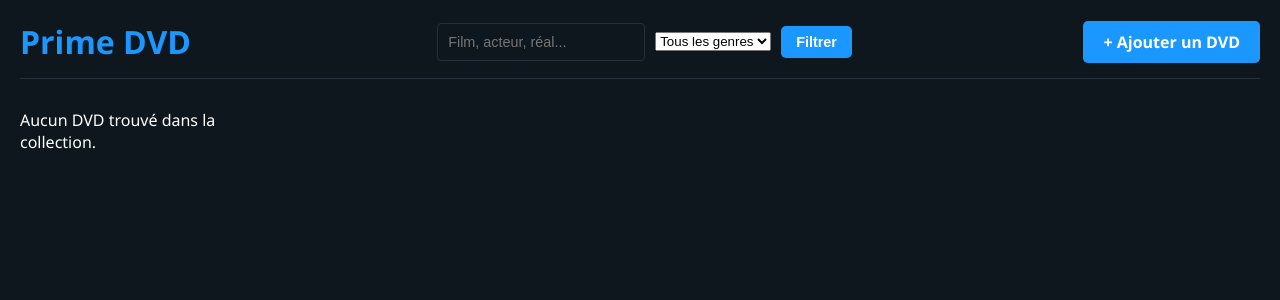
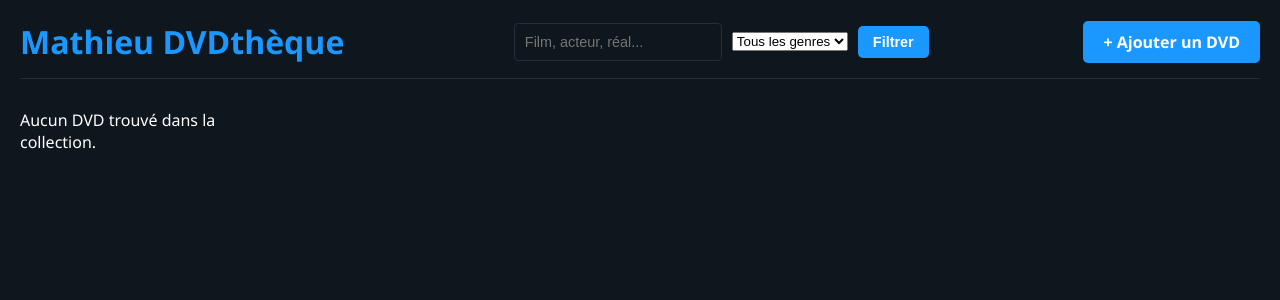
Before and after one commit to Mathieu7483/Ma-DVDth-que, a Flask app: page / in a window 1280 px wide. Shown: the top 300 px of the page. Run offline with Flask 3, Linux system fonts and the light colour scheme; data that the repository does not hold is empty.

Commit message:
Update header title to reflect application name

```diff
--- a/templates/index.html
+++ b/templates/index.html
@@ -8,7 +8,7 @@
 </head>
 <body>
     <header>
-        <h1>Prime DVD</h1>
+        <h1>Mathieu DVDthèque</h1>
 
         <form method="GET" action="/" class="search-form">
             <input type="text" name="q" placeholder="Film, acteur, réal..." value="{{ search }}" class="search-input">
```
